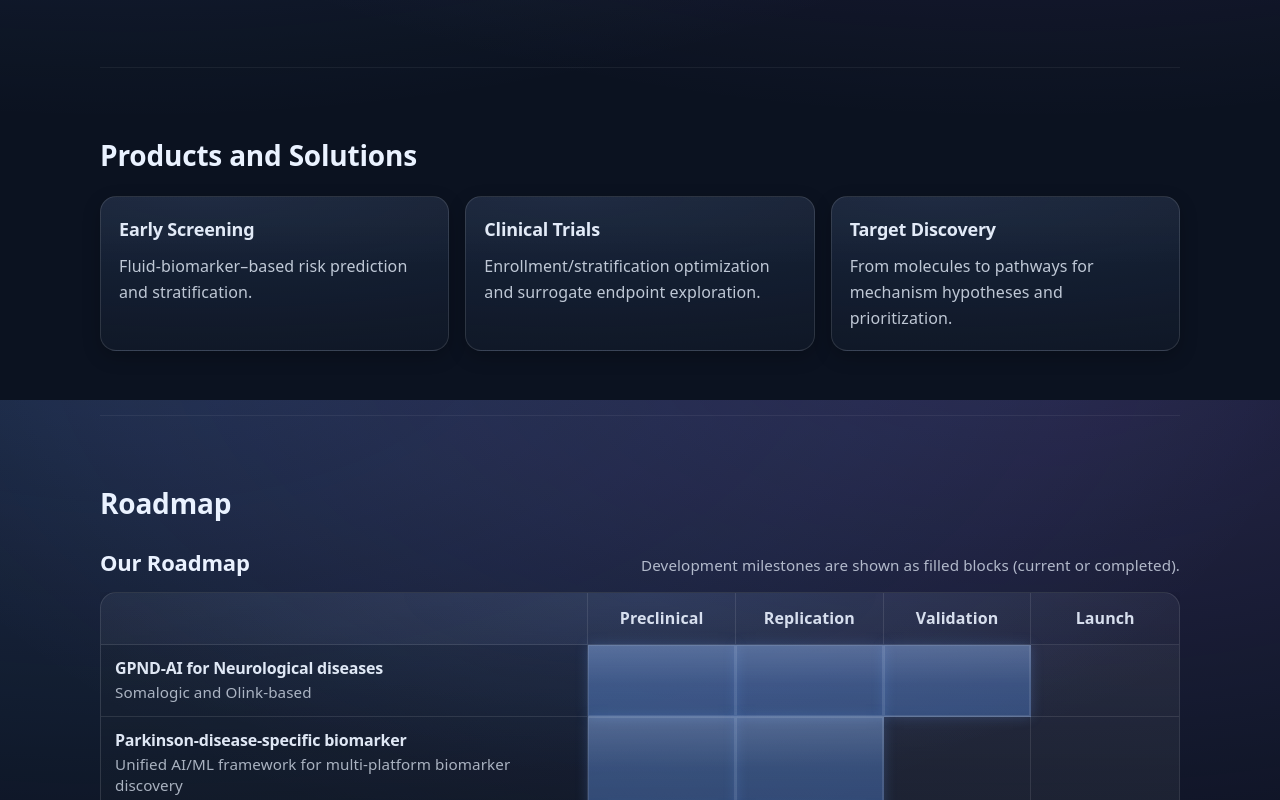
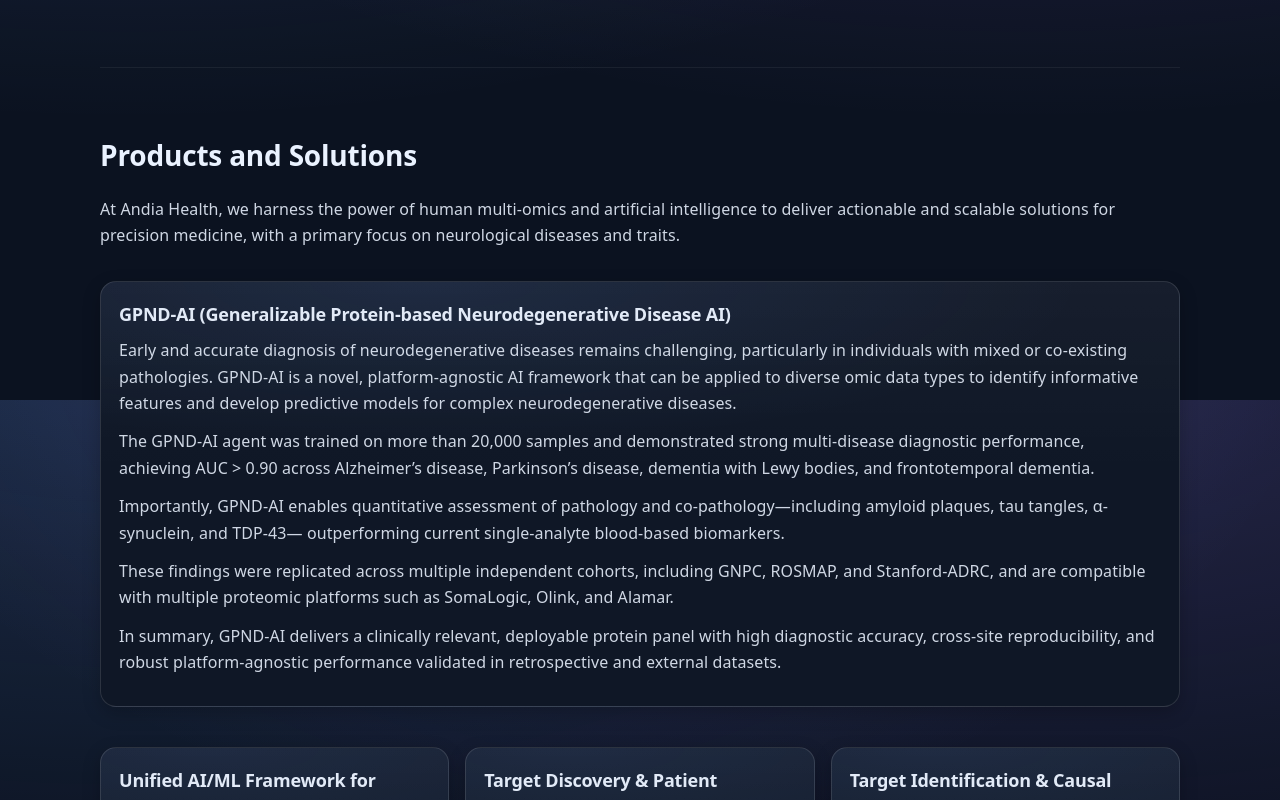
Before and after one commit to YingXu001/Andia_Health_Home, a React (Vite) app: page / in a window 1280 px wide. Shown: the part 2000-2800 px from the top of the page. Built offline with nearby package versions, Linux system fonts and the light colour scheme.

Commit message:
update products

```diff
--- a/src/App.jsx
+++ b/src/App.jsx
@@ -83,15 +83,71 @@ export default function App() {
           </p>
         </Section>
 
-        <Section id="solutions" title="Products and Solutions">
-          <div className="grid three">
-            <Card title="Early Screening">Fluid-biomarker–based risk prediction and stratification.</Card>
-            <Card title="Clinical Trials">
-              Enrollment/stratification optimization and surrogate endpoint exploration.
+        <Section id="products" title="Products and Solutions">
+          <p>
+            At Andia Health, we harness the power of human multi-omics and artificial intelligence
+            to deliver actionable and scalable solutions for precision medicine, with a primary
+            focus on neurological diseases and traits.
+          </p>
+
+          <div className="grid one" style={{ marginTop: "2rem" }}>
+            <Card title="GPND-AI (Generalizable Protein-based Neurodegenerative Disease AI)">
+              <p>
+                Early and accurate diagnosis of neurodegenerative diseases remains challenging,
+                particularly in individuals with mixed or co-existing pathologies.
+                GPND-AI is a novel, platform-agnostic AI framework that can be applied to diverse
+                omic data types to identify informative features and develop predictive models
+                for complex neurodegenerative diseases.
+              </p>
+
+              <p>
+                The GPND-AI agent was trained on more than 20,000 samples and demonstrated
+                strong multi-disease diagnostic performance, achieving AUC &gt; 0.90 across
+                Alzheimer’s disease, Parkinson’s disease, dementia with Lewy bodies, and
+                frontotemporal dementia.
+              </p>
+
+              <p>
+                Importantly, GPND-AI enables quantitative assessment of pathology and
+                co-pathology—including amyloid plaques, tau tangles, α-synuclein, and TDP-43—
+                outperforming current single-analyte blood-based biomarkers.
+              </p>
+
+              <p>
+                These findings were replicated across multiple independent cohorts, including
+                GNPC, ROSMAP, and Stanford-ADRC, and are compatible with multiple proteomic
+                platforms such as SomaLogic, Olink, and Alamar.
+              </p>
+
+              <p>
+                In summary, GPND-AI delivers a clinically relevant, deployable protein panel
+                with high diagnostic accuracy, cross-site reproducibility, and robust
+                platform-agnostic performance validated in retrospective and external datasets.
+              </p>
             </Card>
-            <Card title="Target Discovery">From molecules to pathways for mechanism hypotheses and prioritization.</Card>
+          </div>
+
+          <div className="grid three" style={{ marginTop: "2.5rem" }}>
+            <Card title="Unified AI/ML Framework for Multi-platform Biomarker Discovery">
+              A unified and scalable AI/ML infrastructure enabling biomarker discovery,
+              model transferability, and harmonized analytics across SomaLogic, Olink,
+              Alamar/NuLISA, and emerging proteomic platforms.
+            </Card>
+
+            <Card title="Target Discovery & Patient Stratification">
+              AI-driven patient stratification and disease subtyping to support
+              precision clinical trials, disease progression modeling, and
+              biologically informed cohort enrichment.
+            </Card>
+
+            <Card title="Target Identification & Causal Inference">
+              Integrative multi-omic and causal inference frameworks for identifying
+              disease-driving targets and pathways, supporting therapeutic target
+              validation and translational research.
+            </Card>
           </div>
         </Section>
+
 
         <Section id="roadmap" title="Roadmap">
           <RoadmapTable />
--- a/src/components/Nav.jsx
+++ b/src/components/Nav.jsx
@@ -11,7 +11,7 @@ export default function Nav() {
         <a href="#about">About</a>
         <a href="#technology">Technology</a>
         <a href="#science">Science</a>
-        <a href="#solutions">Solutions</a>
+        <a href="#products">Products</a>
         <a href="#roadmap">Roadmap</a>
         <a href="#team">Team</a>
         <a href="#contact">Contact</a>
--- a/src/styles.css
+++ b/src/styles.css
@@ -240,6 +240,11 @@ a:focus-visible{
   grid-template-columns: repeat(3, 1fr);
 }
 
+.grid.one {
+  display: grid;
+  grid-template-columns: 1fr;
+  gap: 1.5rem;
+}
 .grid.two{ grid-template-columns: repeat(2, 1fr); }
 .grid.three{ grid-template-columns: repeat(3, 1fr); }
 
```
